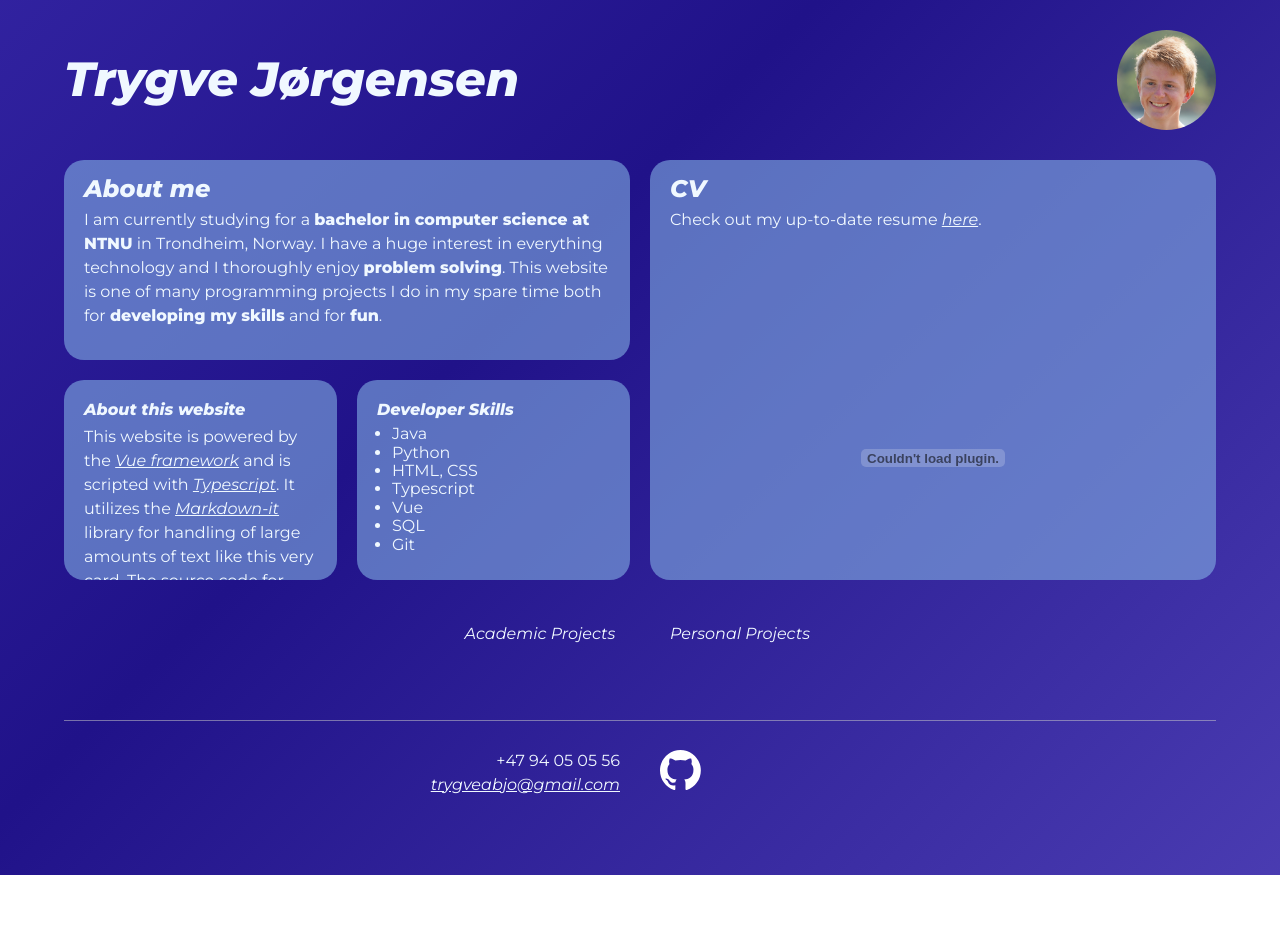
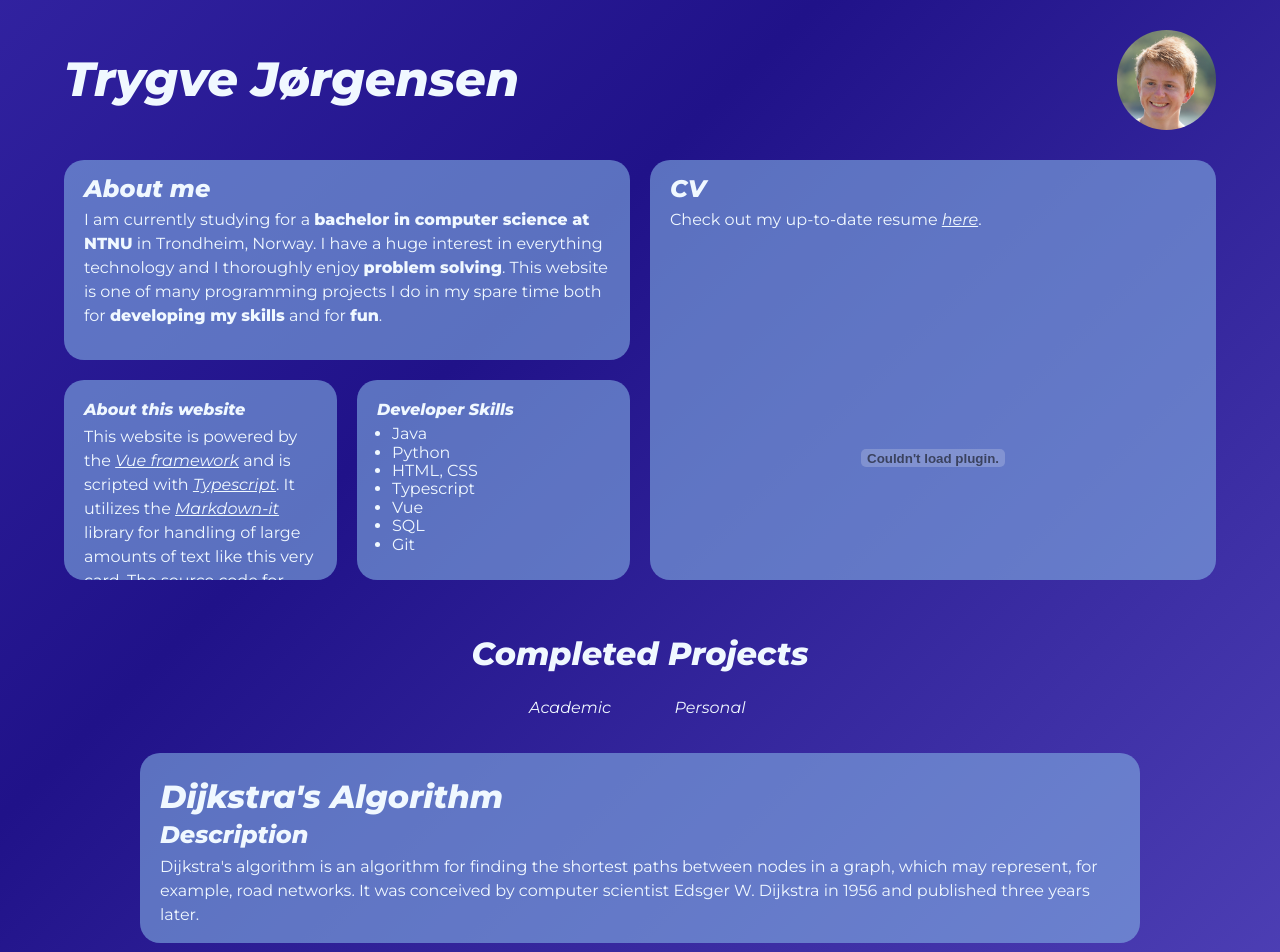
Before and after one commit to troytyggis55/personal-website, a Vue app: page / in a window 1280 px wide. Shown: the top 952 px of the page. Before the commit the page ends 875 px from the top, so only its background shows below. Built offline with nearby package versions, Linux system fonts and the light colour scheme.

Commit message:
Finished info-overview functionality

```diff
--- a/package.json
+++ b/package.json
@@ -13,6 +13,7 @@
     "@types/node": "^20.10.5",
     "core-js": "^3.8.3",
     "markdown-it": "^14.0.0",
+    "node": "^21.2.0",
     "vue": "^3.2.13"
   },
   "devDependencies": {
--- /dev/null
+++ b/public/academic/Dijkstra.md
@@ -0,0 +1,4 @@
+## Dijkstra's Algorithm
+
+### Description
+Dijkstra's algorithm is an algorithm for finding the shortest paths between nodes in a graph, which may represent, for example, road networks. It was conceived by computer scientist Edsger W. Dijkstra in 1956 and published three years later.
--- a/src/App.vue
+++ b/src/App.vue
@@ -1,17 +1,17 @@
 <template>
   <div class="page-title">
-    <DynamicTitle msg="Trygve Jørgensen" level="1"/>
-    <img :src="require('../public/ProfilePic.jpg')" alt="Profile picture"/>
+    <h1>Trygve Jørgensen</h1>
+    <img src="ProfilePic.jpg" alt="Profile picture"/>
   </div>
 
-  <div class="g-container">
+  <div class="card-container">
     <CardTemplate class="aboutme">
       <MarkdownRenderer source="AboutMe.md"/>
     </CardTemplate>
 
     <CardTemplate class="cv">
       <MarkdownRenderer source="CV.md"/>
-      <embed src="./CV.pdf#toolbar=0&view=fitH"/>
+      <embed src="CV.pdf#toolbar=0&view=fitH"/>
     </CardTemplate>
 
     <CardTemplate class="skills">
@@ -31,7 +31,6 @@
 <script setup lang="ts">
 import {defineComponent} from "vue";
 
-import DynamicTitle from "@/components/DynamicTitle.vue";
 import CardTemplate from "@/components/CardTemplate.vue";
 import CustomFooter from "@/components/CustomFooter.vue";
 import MarkdownRenderer from "@/components/MarkdownRenderer.vue";
@@ -40,7 +39,6 @@ import InformationNavBar from "@/components/InformationNavBar.vue";
 defineComponent({
   name: 'App',
   components: {
-    DynamicTitle,
     CardTemplate,
     MarkdownRenderer
   }
@@ -78,7 +76,7 @@ embed {
   height: 100%;
 }
 
-.g-container {
+.card-container {
   display: flex;
   flex-direction: column;
   gap: 20px;
@@ -99,7 +97,7 @@ embed {
     }
   }
 
-  .g-container {
+  .card-container {
     display: grid;
     grid-template-columns: repeat(3, 1fr);
     grid-template-rows: repeat(2, 200px);
@@ -125,7 +123,7 @@ embed {
 }
 
 @media screen and (min-width: 768px) {
-  .g-container {
+  .card-container {
     grid-template-columns: repeat(4, 1fr);
   }
 
--- a/src/assets/global.scss
+++ b/src/assets/global.scss
@@ -48,7 +48,6 @@ h1 {
 
 h2 {
   font-size: 2em;
-  margin-top: -10px;
   margin-bottom: -10px;
 }
 
--- a/src/components/DynamicTitle.vue
+++ /dev/null
@@ -1,20 +0,0 @@
-<template>
-  <component :is="'h' + level">
-    {{ msg }}
-  </component>
-</template>
-
-<script setup lang="ts">
-import { defineProps, ref } from 'vue';
-
-defineProps({
-  msg: String,
-  level: {
-    type: Number,
-    default: 1,
-  },
-});
-</script>
-
-<style scoped>
-</style>
--- a/src/components/InformationNavBar.vue
+++ b/src/components/InformationNavBar.vue
@@ -1,18 +1,44 @@
 <template>
+  <h2 style="text-align: center; padding-top: 30px;">Completed Projects</h2>
   <nav>
     <ul class="menu">
-      <li><a href="#aboutme">Academic Projects</a></li>
-      <li><a href="#cv">Personal Projects</a></li>
+      <li><a @click="mode = 'academic'">Academic</a></li>
+      <li><a @click="mode = 'personal'">Personal</a></li>
     </ul>
   </nav>
+  <div class="container">
+    <CardTemplate v-if="mode === 'academic'" key="academic">
+      <MarkdownRenderer source="academic/Dijkstra.md"/>
+    </CardTemplate>
+
+    <CardTemplate v-if="mode === 'personal'" key="personal">
+      <MarkdownRenderer source="personal/Bezier.md"/>
+    </CardTemplate>
+
+    <CardTemplate v-if="mode === 'personal'" key="personal">
+      <MarkdownRenderer source="personal/FluidSim.md"/>
+    </CardTemplate>
+  </div>
 </template>
 
 <script setup lang="ts">
+  import {ref} from "vue";
+  import CardTemplate from "@/components/CardTemplate.vue";
+  import MarkdownRenderer from "@/components/MarkdownRenderer.vue";
+
+  const mode = ref("academic");
 </script>
 
 <style scoped>
+.container {
+  display: flex;
+  flex-direction: column;
+  gap: 20px;
+  max-width: 1000px;
+margin: 0 auto;
+}
+
 /* Heavily copied from https://github.com/frontend-joe/css-navbars/blob/main/navbar-15/styles.css */
-
 ul {
   margin: 0;
   padding: 0;
@@ -22,6 +48,7 @@ ul {
 nav {
   width: 100%;
   padding-top: 20px;
+  padding-bottom: 20px;
 }
 
 a {
@@ -34,13 +61,13 @@ a {
   display: flex;
   justify-content: center;
   align-items: stretch;
-  height: 70px;
+  height: 50px;
   gap: 20px;
 }
 
 .menu li {
   display: inline-block;
-  width: 180px;
+  width: 120px;
   transition: all 0.3s ease-in-out;
 }
 
@@ -73,7 +100,7 @@ a {
   width: 100%;
   height: 3px;
   bottom: 3px;
-  left: 0px;
+  left: 0;
   background-color: #3e95ff;
   transition: all 0.4s ease-in-out;
   scale: 0 0;
```
Also changed, not shown: public/personal/Bezier.md (added, +3 -0 lines), public/personal/FluidSim.md (added, +2 -0 lines), 1 other file (tests, documents, lock files or other folders).
